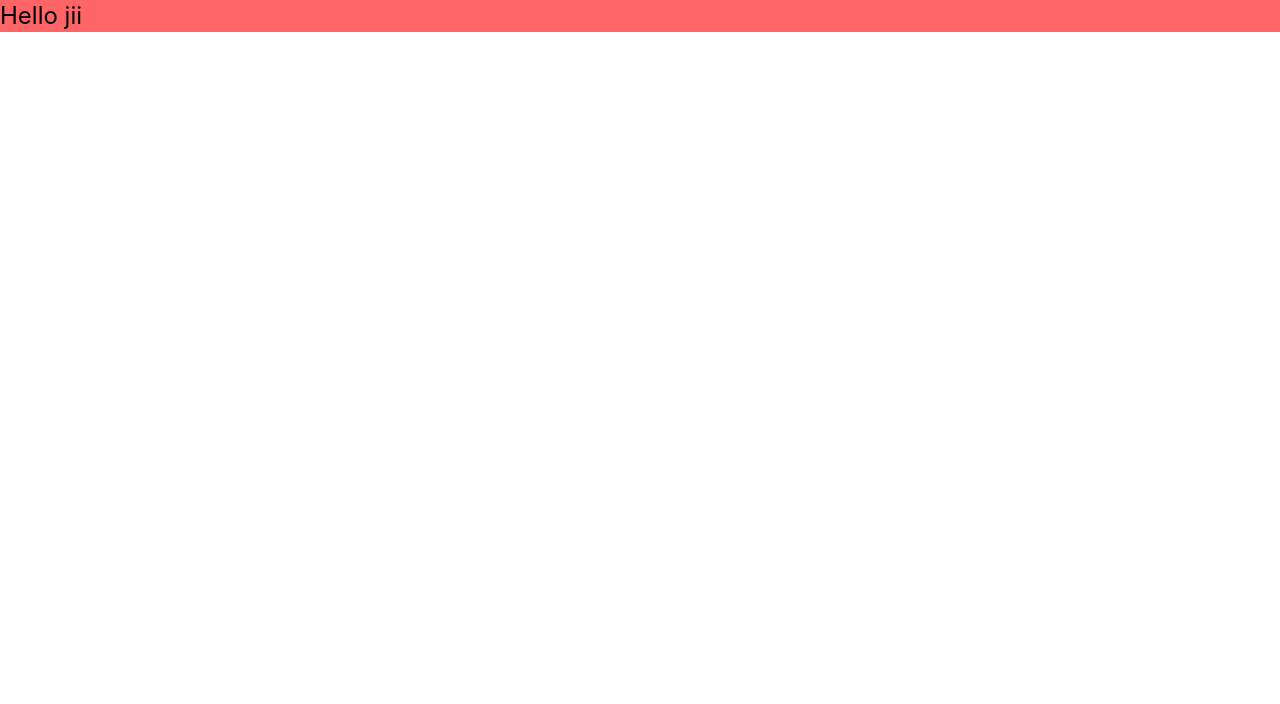
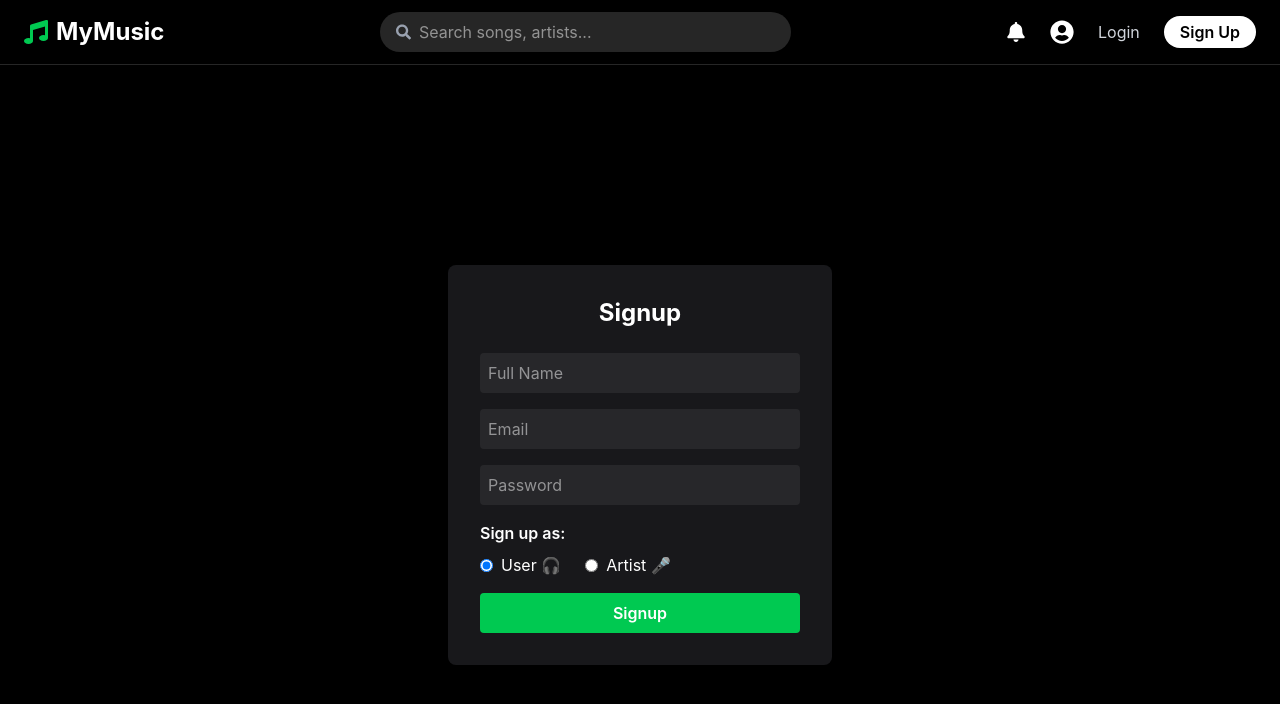
Before and after one commit to chetnagarg019/Lyra, a React (Vite) app in the folder Frontend/: page /signup in a window 1280 px wide. Shown: the top 704 px of the page. Built offline with nearby package versions, Linux system fonts and the light colour scheme.

Commit message:
seventh commit

```diff
--- a/Frontend/package.json
+++ b/Frontend/package.json
@@ -11,8 +11,11 @@
   },
   "dependencies": {
     "@tailwindcss/vite": "^4.2.0",
+    "axios": "^1.13.5",
     "react": "^19.2.0",
     "react-dom": "^19.2.0",
+    "react-icons": "^5.5.0",
+    "react-router-dom": "^7.13.0",
     "tailwindcss": "^4.2.0"
   },
   "devDependencies": {
--- a/Frontend/src/App.css
+++ b/Frontend/src/App.css
@@ -1 +1,2 @@
 @import "tailwindcss";
+/* app.css file */
--- a/Frontend/src/App.jsx
+++ b/Frontend/src/App.jsx
@@ -1,11 +1,30 @@
-import React from 'react'
+import React from "react";
+import { BrowserRouter as Router, Routes, Route } from "react-router-dom";
+import About from "./pages/About.jsx";
+import Contact from "./pages/Contact.jsx"
+import Home from "./pages/Home.jsx";
+import Nav from "./pages/Nav.jsx";
+import Login from "./pages/Login.jsx";
+import Signup from "./pages/Signup.jsx";
+
+
 
 const App = () => {
   return (
-    <div>
-      <h1 className='bg-red-400 text-2xl'>Hello jii</h1>
-    </div>
-  )
-}
+    <>
+    {/* <h1>Hello this is home page</h1> */}
+    <Router>
+     <Nav />
+      <Routes>
+         <Route path="/" element={<Home />} />
+         <Route path="/login" element={<Login />} />
+        <Route path="/signup" element={<Signup />} />
+        <Route path="/about" element={<About />} />
+        <Route path="/contact" element={<Contact />} />
+      </Routes>
+    </Router>
+    </>
+  );
+};
 
-export default App
+export default App;
--- /dev/null
+++ b/Frontend/src/pages/About.jsx
@@ -0,0 +1,11 @@
+import React from 'react'
+
+const About = () => {
+  return (
+    <div>
+      <h1>This is about</h1>
+    </div>
+  )
+}
+
+export default About
--- /dev/null
+++ b/Frontend/src/pages/Contact.jsx
@@ -0,0 +1,11 @@
+import React from 'react'
+
+const Contact = () => {
+  return (
+    <div>
+      <h1>this is contact</h1>
+    </div>
+  )
+}
+
+export default Contact
--- /dev/null
+++ b/Frontend/src/pages/Home.jsx
@@ -0,0 +1,12 @@
+import React from 'react'
+
+const Home = () => {
+  return (
+    <div>
+
+      <h1>Heelo i am home</h1>
+    </div>
+  )
+}
+
+export default Home
--- /dev/null
+++ b/Frontend/src/pages/Login.jsx
@@ -0,0 +1,85 @@
+import React, { useState } from "react";
+import { Link, useNavigate } from "react-router-dom";
+import axios from "axios";
+
+
+
+const Login = () => {
+
+  const [formData,setFormData] = useState({
+    email : "",
+    password : "",
+
+  });
+
+ const navigate = useNavigate();
+
+  const handleChange = (e) => {
+    setFormData({
+  ...formData,
+  [e.target.name]: e.target.value
+});
+  }
+
+  const handleSubmit = async (e) =>{
+
+    e.preventDefault();
+
+    try{
+      const res = await axios.post("http://localhost:5000/api/auth/login",formData); //http://localhost:5000/api/auth/login
+     alert(res.data.message); // Login successful
+     navigate("/");
+    console.log("Login Response:", res.data);
+
+    }catch (error) {
+    alert(error.response?.data?.message || "Login failed");
+    console.error("Login Error:", error);
+  }
+
+  }
+
+
+
+
+  return (
+    <div className="min-h-screen flex items-center justify-center bg-black text-white">
+      <div className="bg-zinc-900 p-8 rounded-lg w-96">
+        <h2 className="text-2xl font-bold mb-6 text-center">Login</h2>
+
+        <form onSubmit={handleSubmit}>
+
+        <input
+          type="email"
+          name="email"
+          value={formData.email}
+          onChange={handleChange}
+          placeholder="Email"
+          className="w-full p-2 mb-4 rounded bg-zinc-800"
+          required
+        />
+
+        <input
+          type="password"
+          name="password"
+          value={formData.password}
+          onChange={handleChange}
+          placeholder="Password"
+          className="w-full p-2 mb-4 rounded bg-zinc-800"
+          required
+        />
+
+        <p className="text-center text-sm mt-4 dark:text-gray-300">
+          Don't have an account? <Link to= '/signup' className="text-blue-600">Sign Up</Link>
+        </p>
+
+        <button className="w-full bg-green-500 p-2 rounded font-semibold">
+          Login
+        </button>
+
+        </form>
+      </div>
+    </div>
+  );
+};
+
+export default Login;
--- /dev/null
+++ b/Frontend/src/pages/Nav.jsx
@@ -0,0 +1,63 @@
+import {
+  FaMusic,
+  FaSearch,
+  FaBell,
+  FaUserCircle
+} from "react-icons/fa";
+import { Link } from "react-router-dom";
+
+function Navbar() {
+  return (
+    <nav className="bg-black text-white px-6 py-3 flex items-center justify-between  border-b border-neutral-800">
+
+      {/* LEFT SECTION */}
+      <div className="flex items-center gap-6">
+
+        {/* Logo */}
+        <div className="flex items-center gap-2 text-2xl font-bold">
+          <FaMusic className="text-green-500" />
+          <span>MyMusic</span>
+        </div>
+
+
+
+      </div>
+
+
+      {/* CENTER SECTION - SEARCH */}
+      <div className="flex items-center bg-neutral-800 rounded-full px-4 py-2 w-1/3 hover:bg-neutral-700 transition">
+        <FaSearch className="text-gray-400 mr-2" />
+        <input
+          type="text"
+          placeholder="Search songs, artists..."
+          className="bg-transparent outline-none text-white w-full"
+        />
+      </div>
+
+
+      {/* RIGHT SECTION */}
+      <div className="flex items-center gap-6">
+
+        {/* Notification */}
+        <FaBell className="text-xl cursor-pointer hover:text-green-500 transition" />
+
+        {/* Profile */}
+        <FaUserCircle className="text-2xl cursor-pointer hover:text-green-500 transition" />
+
+        {/* Login */}
+        <Link to="/login" className="text-gray-300 hover:text-white transition">
+          Login
+        </Link>
+
+        {/* Sign Up */}
+        <Link to="/signup" className="bg-white text-black px-4 py-1 rounded-full font-semibold hover:scale-105 transition">
+          Sign Up
+        </Link>
+
+      </div>
+
+    </nav>
+  );
+}
+
+export default Navbar;
--- /dev/null
+++ b/Frontend/src/pages/Signup.jsx
@@ -0,0 +1,102 @@
+import React,{useState} from "react";
+import axios from "axios";
+
+const Signup = () => {
+  const [formData, setFormData] = useState({
+    name: "",
+    email: "",
+    password: "",
+    role: "user", //default value
+  });
+
+  const handleChange = (e) => {
+    setFormData({ ...formData, [e.target.name]: e.target.value });
+  };
+  const handleSubmit = async (e) => {
+    e.preventDefault();
+
+    try {
+      const res = await axios.post(
+        "http://localhost:5000/api/auth/register",
+        formData,
+      );
+
+      alert(res.data.message); // Signup successful
+      console.log("Signup Response:", res.data);
+    } catch (error) {
+      alert(error.response?.data?.message || "Signup failed");
+      console.error("Signup Error:", error);
+    }
+  };
+
+  return (
+    <div className="min-h-screen flex items-center justify-center bg-black text-white">
+      <div className="bg-zinc-900 p-8 rounded-lg w-96">
+        <h2 className="text-2xl font-bold mb-6 text-center">Signup</h2>
+
+        <form onSubmit={handleSubmit}>
+          <input
+            type="text"
+            name="name"
+            value={formData.name}
+            onChange={handleChange}
+            placeholder="Full Name"
+            className="w-full p-2 mb-4 rounded bg-zinc-800"
+          />
+
+          <input
+            type="email"
+            name="email"
+            value={formData.email}
+            onChange={handleChange}
+            placeholder="Email"
+            className="w-full p-2 mb-4 rounded bg-zinc-800"
+          />
+
+          <input
+            type="password"
+            name="password"
+            value={formData.password}
+            onChange={handleChange}
+            placeholder="Password"
+            className="w-full p-2 mb-4 rounded bg-zinc-800"
+          />
+
+          <div className="mb-4">
+            <p className="mb-2 font-semibold">Sign up as:</p>
+
+            <div className="flex gap-6">
+              <label className="flex items-center gap-2 cursor-pointer">
+                <input
+                  type="radio"
+                  name="role"
+                  value="user"
+                  checked={formData.role === "user"}
+                  onChange={handleChange}
+                />
+                User 🎧
+              </label>
+
+              <label className="flex items-center gap-2 cursor-pointer">
+                <input
+                  type="radio"
+                  name="role"
+                  value="artist"
+                  checked={formData.role === "artist"}
+                  onChange={handleChange}
+                />
+                Artist 🎤
+              </label>
+            </div>
+          </div>
+
+          <button className="w-full bg-green-500 p-2 rounded font-semibold">
+            Signup
+          </button>
+        </form>
+      </div>
+    </div>
+  );
+};
+
+export default Signup;
```
Also changed, not shown: 1 other file (tests, documents, lock files or other folders).
